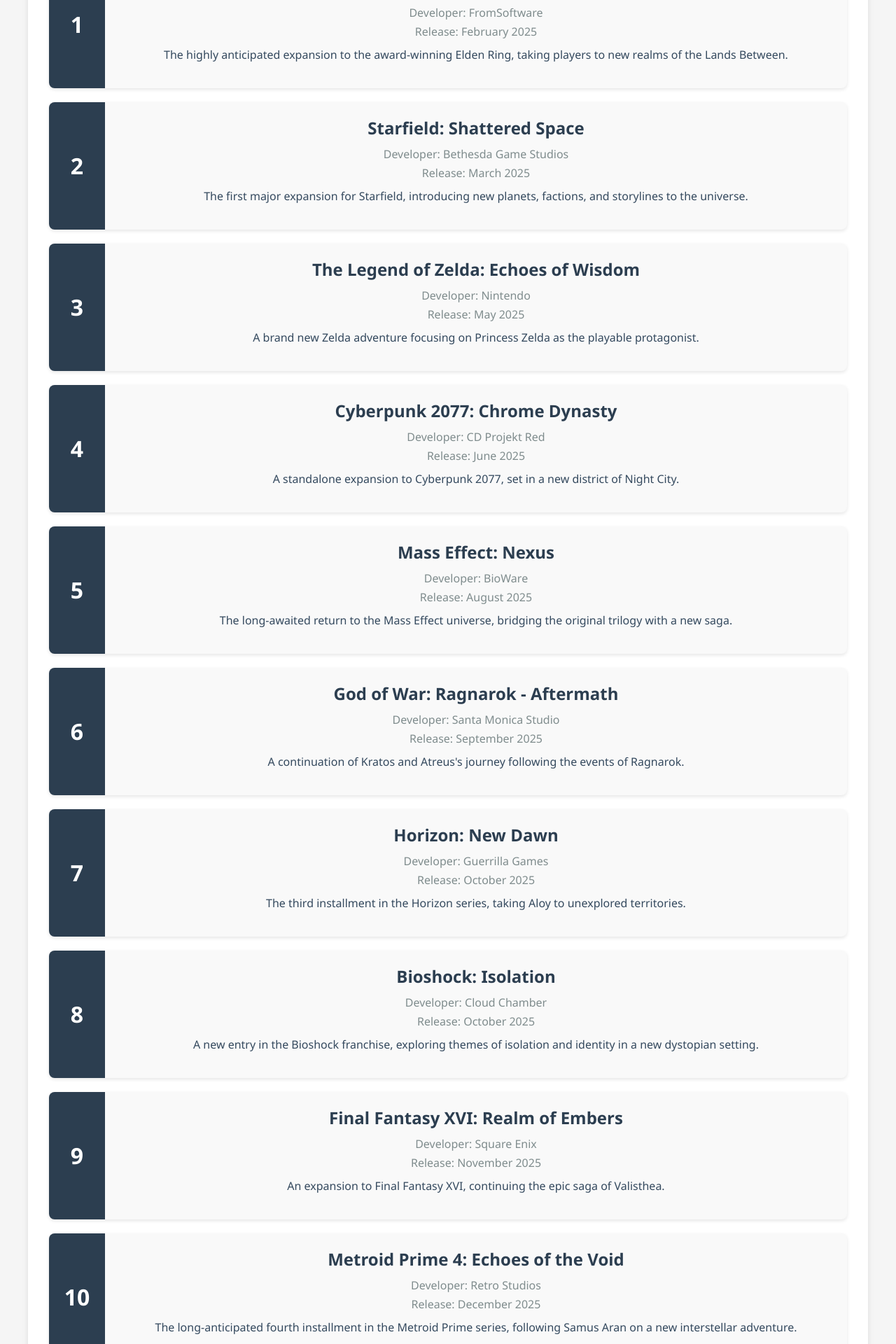
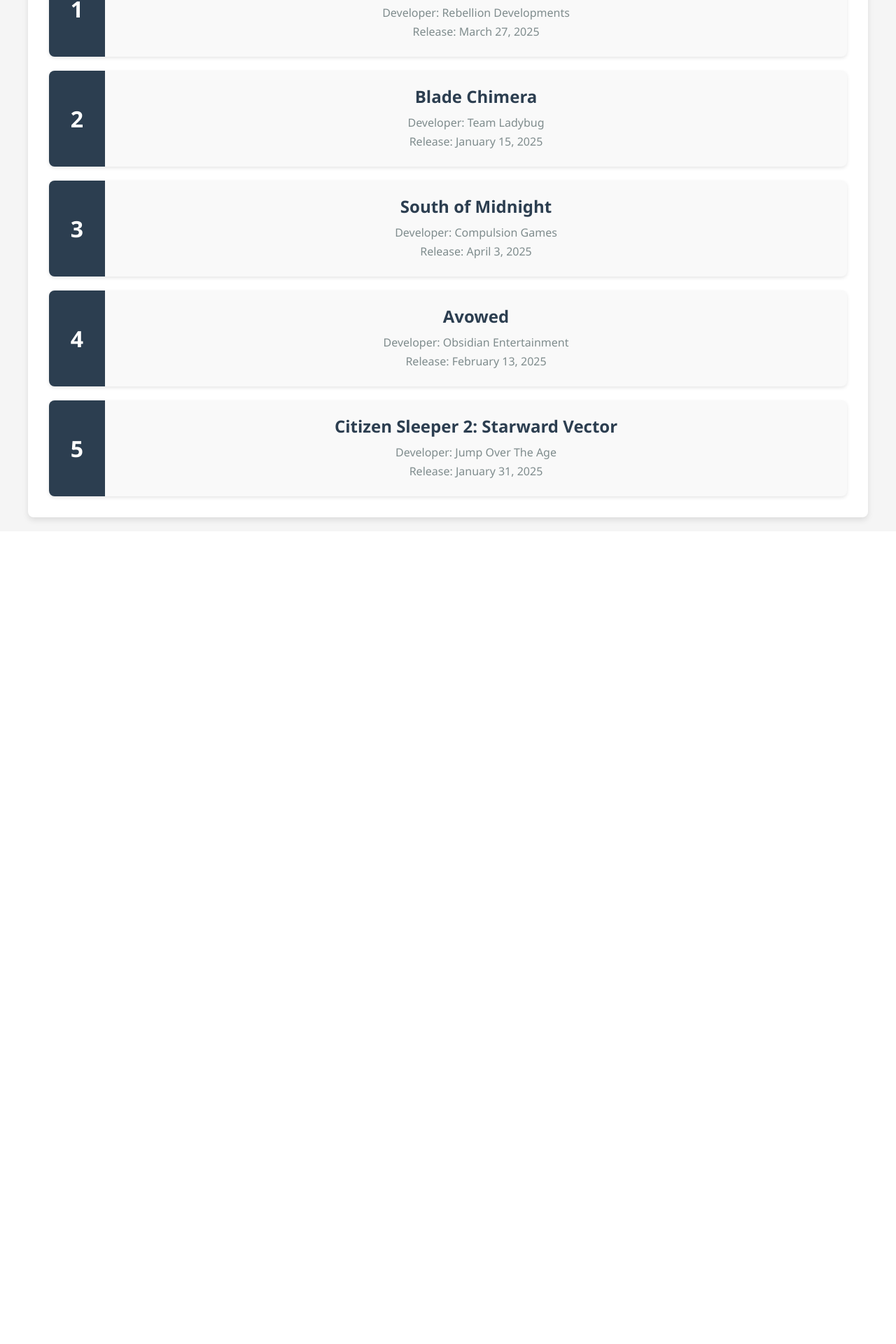
Before and after one commit to bladeyeight/only-sams, a React (Create React App) app in the folder only-sams-frontend/: page / in a window 1280 px wide. Shown: the part 599-2519 px from the top of the page at 70% size. After the commit the page ends 1358 px from the top, so only its background shows below. Built offline with nearby package versions, Linux system fonts and the light colour scheme.

Commit message:
updated home screen list of games

```diff
--- a/only-sams-frontend/src/components/Home.tsx
+++ b/only-sams-frontend/src/components/Home.tsx
@@ -6,73 +6,95 @@
   const topGames2025 = [
     {
       id: 1,
-      title: "Elden Ring: Shadow of the Erdtree",
-      developer: "FromSoftware",
-      releaseDate: "February 2025",
-      description: "The highly anticipated expansion to the award-winning Elden Ring, taking players to new realms of the Lands Between."
+      title: "Atomfall",
+      developer: "Rebellion Developments",
+      releaseDate: "March 27, 2025"
     },
     {
       id: 2,
-      title: "Starfield: Shattered Space",
-      developer: "Bethesda Game Studios",
-      releaseDate: "March 2025",
-      description: "The first major expansion for Starfield, introducing new planets, factions, and storylines to the universe."
+      title: "Blade Chimera",
+      developer: "Team Ladybug",
+      releaseDate: "January 15, 2025"
     },
     {
       id: 3,
-      title: "The Legend of Zelda: Echoes of Wisdom",
-      developer: "Nintendo",
-      releaseDate: "May 2025",
-      description: "A brand new Zelda adventure focusing on Princess Zelda as the playable protagonist."
+      title: "South of Midnight",
+      developer: "Compulsion Games",
+      releaseDate: "April 3, 2025"
     },
     {
       id: 4,
-      title: "Cyberpunk 2077: Chrome Dynasty",
-      developer: "CD Projekt Red",
-      releaseDate: "June 2025",
-      description: "A standalone expansion to Cyberpunk 2077, set in a new district of Night City."
+      title: "Avowed",
+      developer: "Obsidian Entertainment",
+      releaseDate: "February 13, 2025"
     },
     {
       id: 5,
-      title: "Mass Effect: Nexus",
-      developer: "BioWare",
-      releaseDate: "August 2025",
-      description: "The long-awaited return to the Mass Effect universe, bridging the original trilogy with a new saga."
+      title: "Citizen Sleeper 2: Starward Vector",
+      developer: "Jump Over The Age",
+      releaseDate: "January 31, 2025"
+    }
+  ];
+  const topGamesAllTime = [
+    {
+      id: 1,
+      title: "Zelda: Breath of the Wild, Zelda: Tears of the Kingdom, Zelda: Ocarina of Time",
+      developer: "Nintendo",
+      releaseDate: "March 3, 2017; March 12, 2023; Nov 21, 1998"
+    },
+    {
+      id: 2,
+      title: "Xcom 2",
+      developer: "Firaxis Games",
+      releaseDate: "February 5, 2016"
+    },
+    {
+      id: 3,
+      title: "Baldurs Gate 3",
+      developer: "Larian Studios",
+      releaseDate: "August 3, 2023"
+    },
+    {
+      id: 4,
+      title: "Resident Evil 2 Remake",
+      developer: "Capcom",
+      releaseDate: "January 25, 2019"
+    },
+    {
+      id: 5,
+      title: "Northgard",
+      developer: "Shiro Games",
+      releaseDate: "March 7, 2018"
     },
     {
       id: 6,
-      title: "God of War: Ragnarok - Aftermath",
-      developer: "Santa Monica Studio",
-      releaseDate: "September 2025",
-      description: "A continuation of Kratos and Atreus's journey following the events of Ragnarok."
+      title: "Into the Breach",
+      developer: "Subset Games",
+      releaseDate: "February 27, 2018"
     },
     {
       id: 7,
-      title: "Horizon: New Dawn",
-      developer: "Guerrilla Games",
-      releaseDate: "October 2025",
-      description: "The third installment in the Horizon series, taking Aloy to unexplored territories."
+      title: "Witcher 3",
+      developer: "CD Projekt",
+      releaseDate: "May 18, 2015"
     },
     {
       id: 8,
-      title: "Bioshock: Isolation",
-      developer: "Cloud Chamber",
-      releaseDate: "October 2025",
-      description: "A new entry in the Bioshock franchise, exploring themes of isolation and identity in a new dystopian setting."
+      title: "Half-Life",
+      developer: "Valve",
+      releaseDate: "November 19, 1998"
     },
     {
       id: 9,
-      title: "Final Fantasy XVI: Realm of Embers",
-      developer: "Square Enix",
-      releaseDate: "November 2025",
-      description: "An expansion to Final Fantasy XVI, continuing the epic saga of Valisthea."
+      title: "Soma",
+      developer: "Frictional Games",
+      releaseDate: "September 22, 2015"
     },
     {
       id: 10,
-      title: "Metroid Prime 4: Echoes of the Void",
-      developer: "Retro Studios",
-      releaseDate: "December 2025",
-      description: "The long-anticipated fourth installment in the Metroid Prime series, following Samus Aran on a new interstellar adventure."
+      title: "Prince of Persia: Lost Crown",
+      developer: "Ubisoft Montpellier",
+      releaseDate: "January 18, 2024"
     }
   ];
 
@@ -94,7 +116,6 @@
                   <h3>{game.title}</h3>
                   <p className="game-developer">Developer: {game.developer}</p>
                   <p className="game-release">Release: {game.releaseDate}</p>
-                  <p className="game-description">{game.description}</p>
                 </div>
               </div>
             ))}
```
Also changed, not shown: 1 other file (tests, documents, lock files or other folders).
